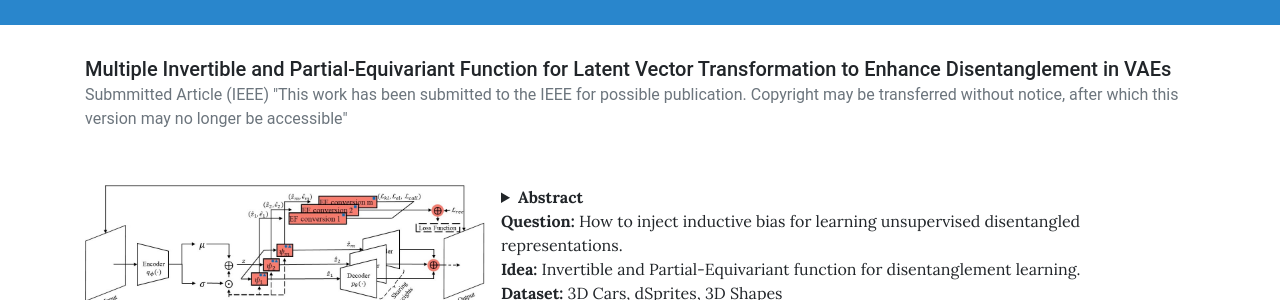
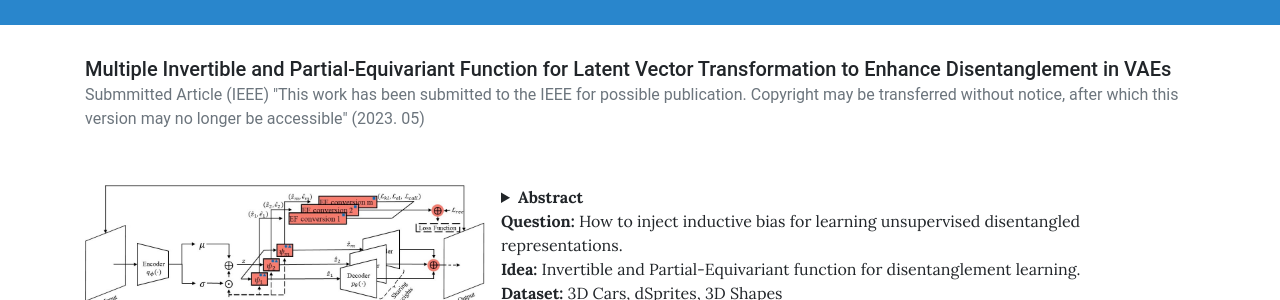
Before and after one commit to irrlab/irrlab.github.io, a Jekyll site: the page built from pages/research.md, in a window 1280 px wide and 900 px high. Shown: the part 295-595 px from the top of the window. Built offline with Jekyll 4.4.1, drawn with Linux system fonts in a browser that asks for light colours.

Commit message:
add date

```diff
--- a/_data/publication.yml
+++ b/_data/publication.yml
@@ -1,7 +1,7 @@
 # Publications list
 
 - title: 'Multiple Invertible and Partial-Equivariant Function for Latent Vector Transformation to Enhance Disentanglement in VAEs'
-  where: Submmitted Article (IEEE) "This work has been submitted to the IEEE for possible publication. Copyright may be transferred without notice, after which this version may no longer be accessible"
+  where: Submmitted Article (IEEE) "This work has been submitted to the IEEE for possible publication. Copyright may be transferred without notice, after which this version may no longer be accessible" (2023. 05)
   image: assets/img/publication/HeeJun_MIPET.jpg
   abstract: >
     Disentanglement learning is a core issue for understanding and re-using trained information in Variational AutoEncoder (VAE),
```
